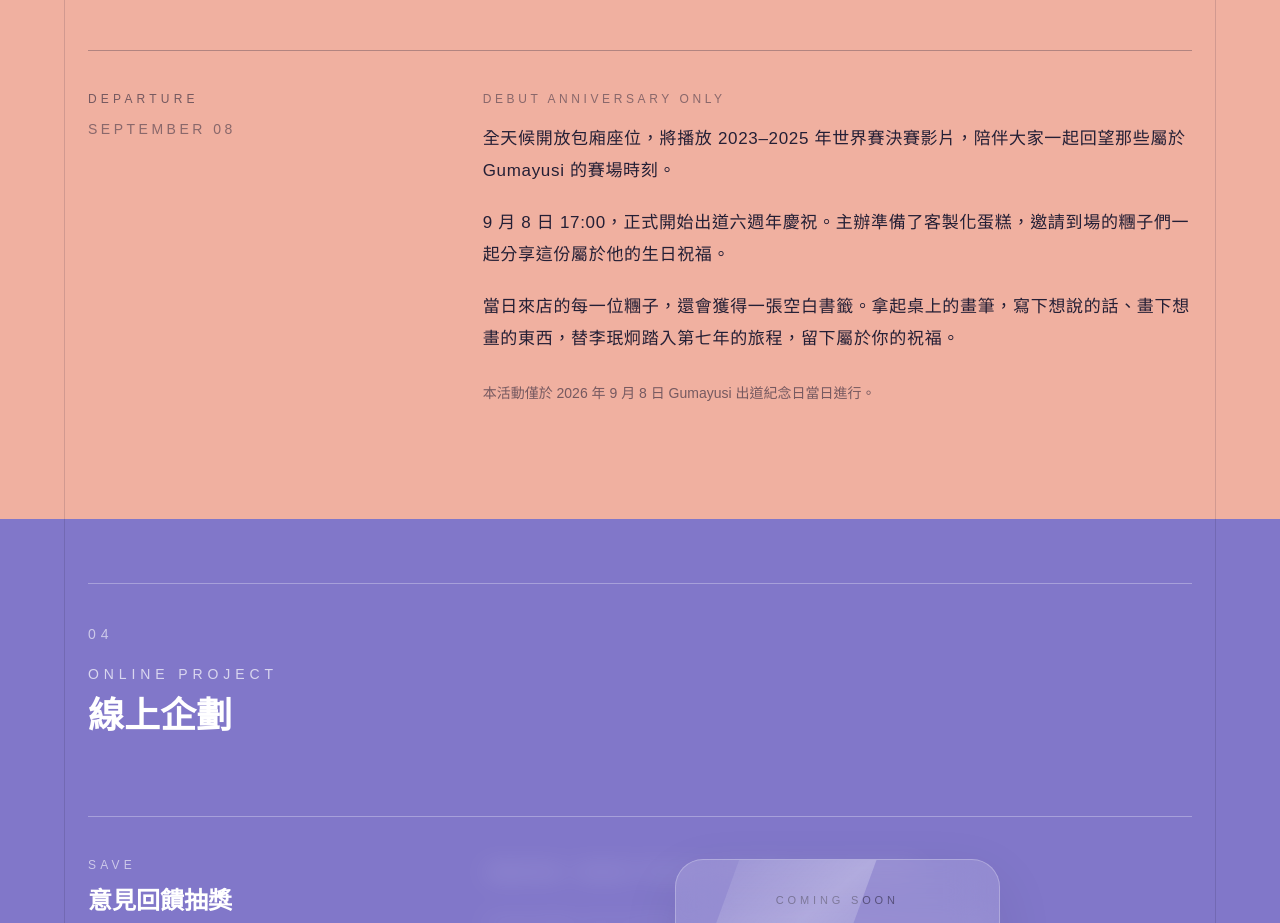
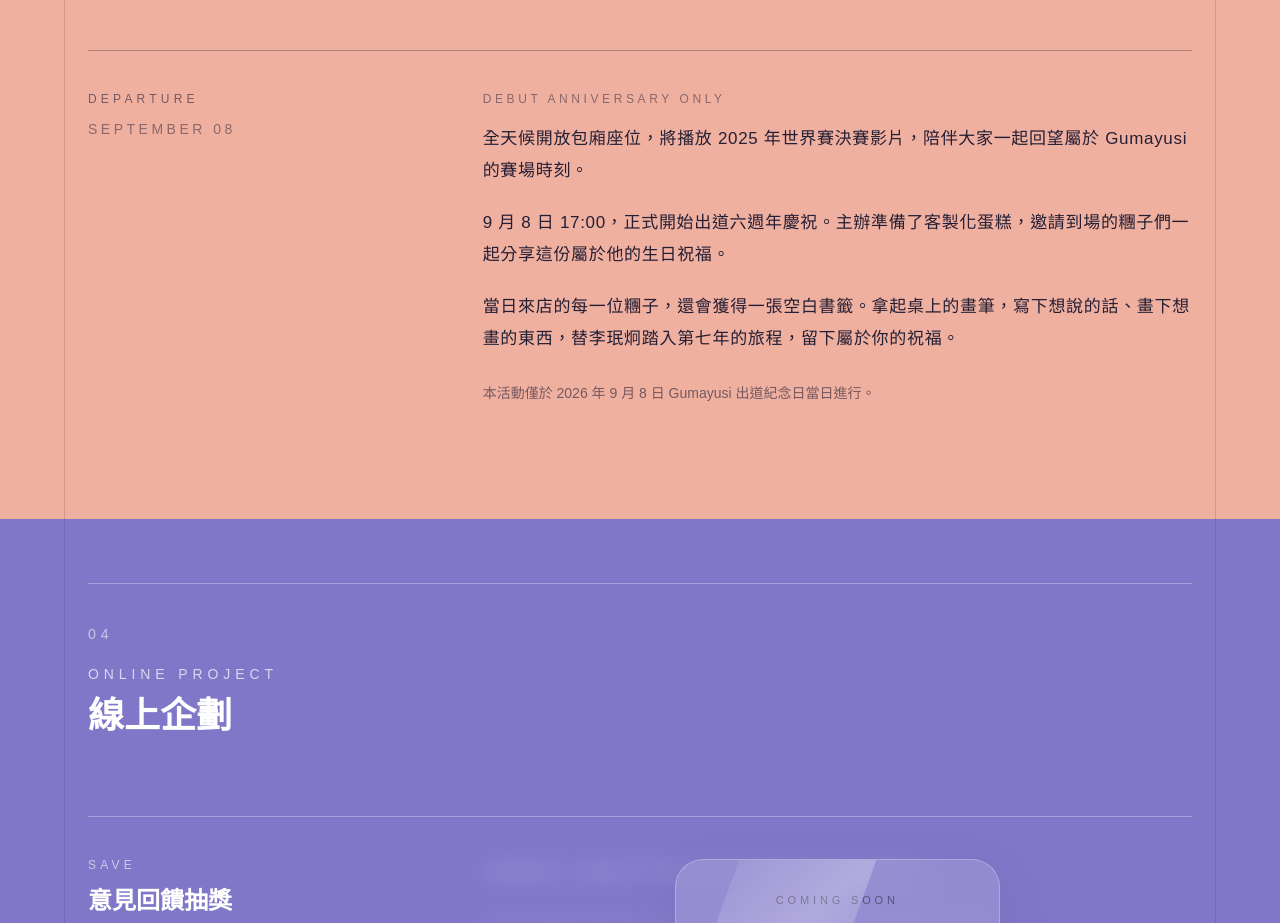
Before and after one commit to vmvm288-del/gumayusitw, a Next.js app: page /projects/6th-anniversary in a window 1280 px wide. Shown: the part 7260-8183 px from the top of the page. Built offline with nearby package versions, Linux system fonts and the light colour scheme.

Commit message:
更新應援內容與活動介紹

```diff
--- a/components/anniversary/program/FanSupport.tsx
+++ b/components/anniversary/program/FanSupport.tsx
@@ -571,7 +571,7 @@ export default function FanSupport() {
               </p>
 
               <h4 className="mt-4 text-[15px] font-light leading-8 tracking-[0.04em] md:text-[17px]">
-  全天候開放包廂座位，將播放 2023–2025 年世界賽決賽影片，陪伴大家一起回望那些屬於 Gumayusi 的賽場時刻。
+  全天候開放包廂座位，將播放 2025 年世界賽決賽影片，陪伴大家一起回望屬於 Gumayusi 的賽場時刻。
 
   <p className="mt-5">
     9 月 8 日 17:00，正式開始出道六週年慶祝。主辦準備了客製化蛋糕，邀請到場的糰子們一起分享這份屬於他的生日祝福。
```
